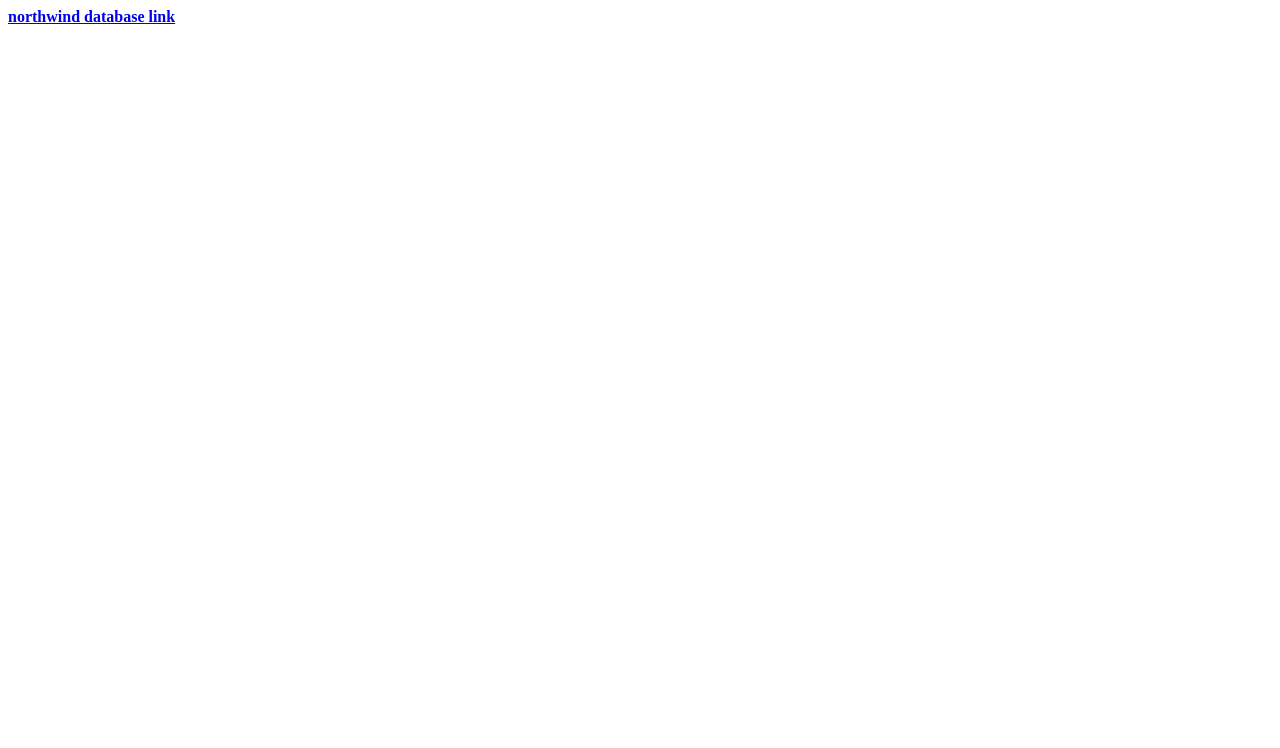
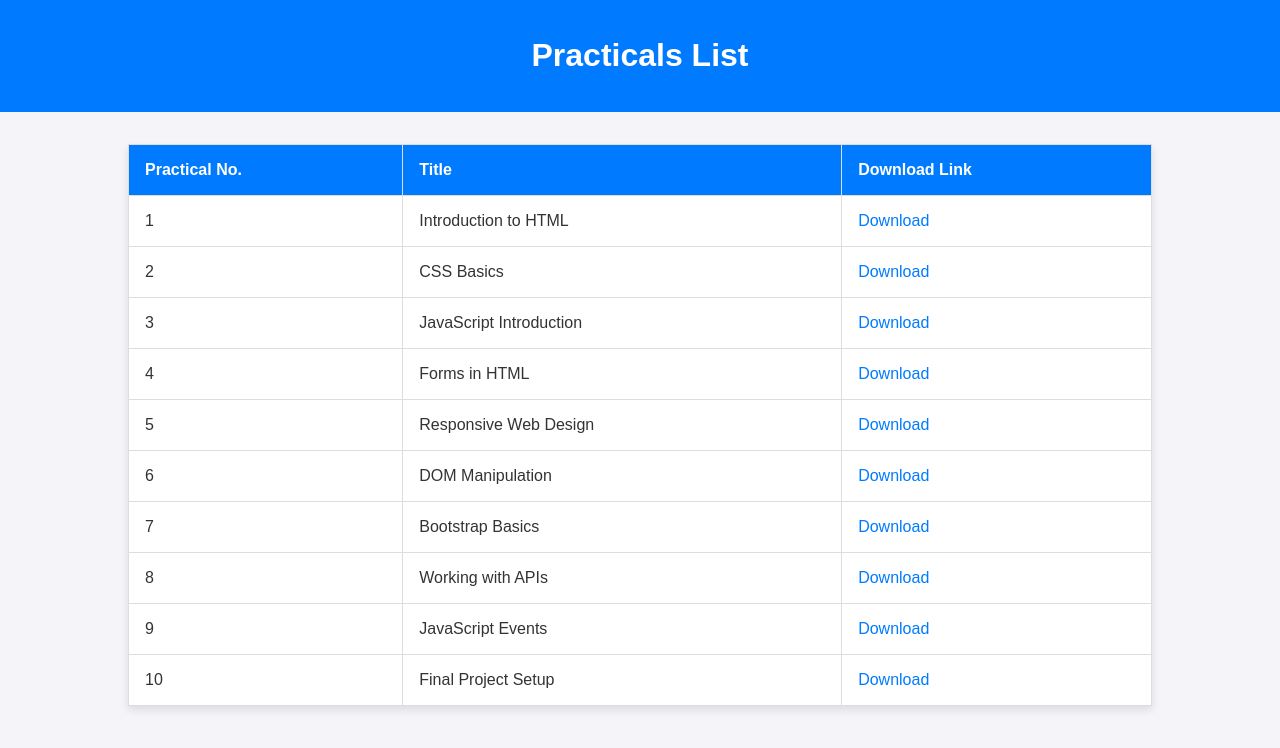
Before and after one commit to i-dontno/i-dontno.github.io, a plain HTML site: page index.html in a window 1280 px wide. Drawn offline with Linux system fonts and the light colour scheme.

Commit message:
pre practical edit

```diff
--- a/index.html
+++ b/index.html
@@ -1,3 +1,112 @@
-<html>
-    <b><a href="https://drive.google.com/file/d/1LNKUsj2b_IXh7XqbF8nZd2iErZitgypn/view">northwind database link</a></b>
+<!DOCTYPE html>
+<html lang="en">
+<head>
+    <meta charset="UTF-8">
+    <meta name="viewport" content="width=device-width, initial-scale=1.0">
+    <title>Practicals List</title>
+    <style>
+        body {
+            font-family: Arial, sans-serif;
+            margin: 0;
+            padding: 0;
+            background-color: #f4f4f9;
+            color: #333;
+        }
+        header {
+            background-color: #007BFF;
+            color: white;
+            text-align: center;
+            padding: 1rem 0;
+        }
+        table {
+            width: 80%;
+            margin: 2rem auto;
+            border-collapse: collapse;
+            background: white;
+            box-shadow: 0 4px 8px rgba(0, 0, 0, 0.1);
+        }
+        th, td {
+            padding: 1rem;
+            text-align: left;
+            border: 1px solid #ddd;
+        }
+        th {
+            background-color: #007BFF;
+            color: white;
+        }
+        a {
+            color: #007BFF;
+            text-decoration: none;
+        }
+        a:hover {
+            text-decoration: underline;
+        }
+    </style>
+</head>
+<body>
+    <header>
+        <h1>Practicals List</h1>
+    </header>
+    <table>
+        <thead>
+            <tr>
+                <th>Practical No.</th>
+                <th>Title</th>
+                <th>Download Link</th>
+            </tr>
+        </thead>
+        <tbody>
+            <tr>
+                <td>1</td>
+                <td>Introduction to HTML</td>
+                <td><a href="practicals/practical1.html" download>Download</a></td>
+            </tr>
+            <tr>
+                <td>2</td>
+                <td>CSS Basics</td>
+                <td><a href="practicals/practical2.html" download>Download</a></td>
+            </tr>
+            <tr>
+                <td>3</td>
+                <td>JavaScript Introduction</td>
+                <td><a href="practicals/practical3.html" download>Download</a></td>
+            </tr>
+            <tr>
+                <td>4</td>
+                <td>Forms in HTML</td>
+                <td><a href="practicals/practical4.html" download>Download</a></td>
+            </tr>
+            <tr>
+                <td>5</td>
+                <td>Responsive Web Design</td>
+                <td><a href="practicals/practical5.html" download>Download</a></td>
+            </tr>
+            <tr>
+                <td>6</td>
+                <td>DOM Manipulation</td>
+                <td><a href="practicals/practical6.html" download>Download</a></td>
+            </tr>
+            <tr>
+                <td>7</td>
+                <td>Bootstrap Basics</td>
+                <td><a href="practicals/practical7.html" download>Download</a></td>
+            </tr>
+            <tr>
+                <td>8</td>
+                <td>Working with APIs</td>
+                <td><a href="practicals/practical8.html" download>Download</a></td>
+            </tr>
+            <tr>
+                <td>9</td>
+                <td>JavaScript Events</td>
+                <td><a href="practicals/practical9.html" download>Download</a></td>
+            </tr>
+            <tr>
+                <td>10</td>
+                <td>Final Project Setup</td>
+                <td><a href="practicals/practical10.html" download>Download</a></td>
+            </tr>
+        </tbody>
+    </table>
+</body>
 </html>
```
